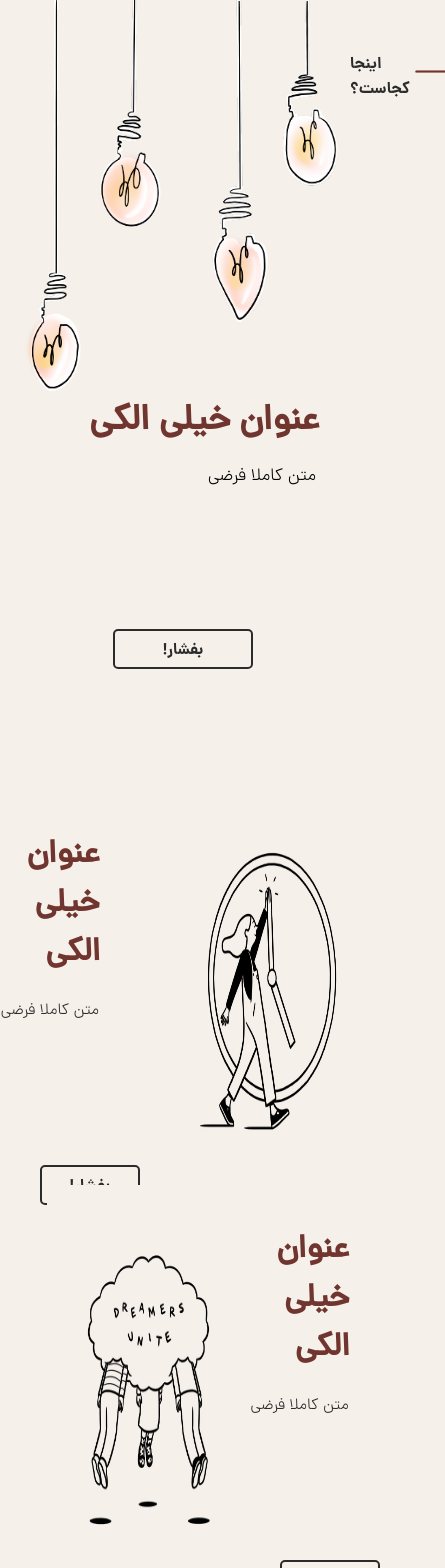
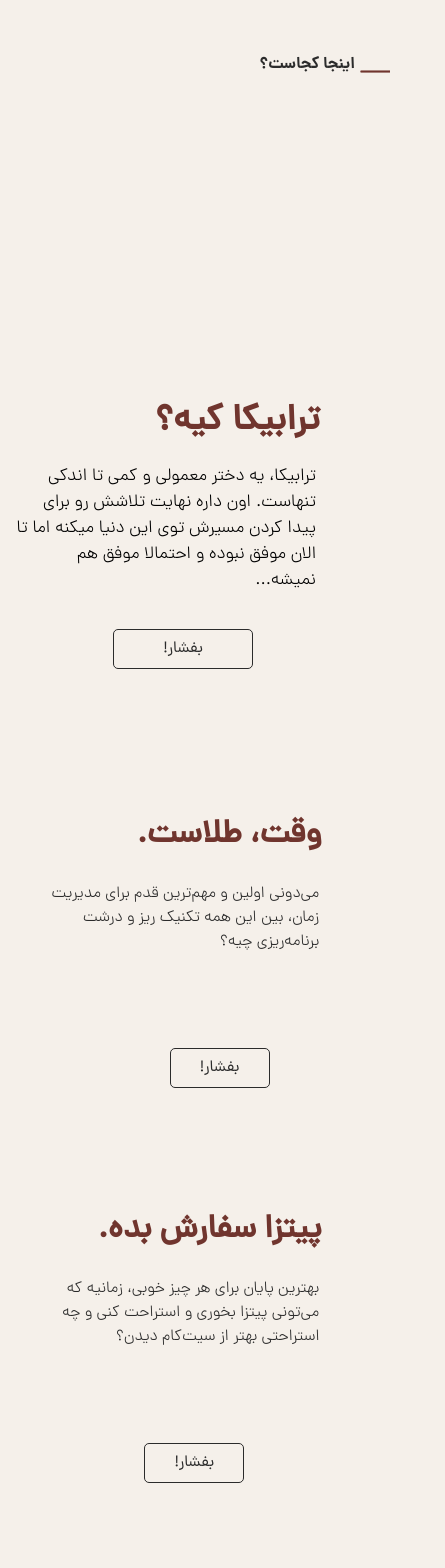
Before and after one commit to themaddie/butterfly-project, a React (Create React App) app in the folder butterfly/: page / in a window 390 px wide. Shown: the top 1568 px of the page, 445 px wide, since content can reach past the window. Built offline with nearby package versions, Linux system fonts and the light colour scheme.

Commit message:
Set some basic content & Fix responsive

```diff
--- a/butterfly/src/Components/About.js
+++ b/butterfly/src/Components/About.js
@@ -8,8 +8,8 @@ import aboutIndex from '../Images/aboutIndex.png';
 import navLine from '../Images/headerLine.png';
 
 const About = () => {
-    const [aboutTitle, setAboutTitle] = useState("عنوان خیلی الکی");
-    const [aboutDes, setAboutDes] = useState("متن کاملا فرضی");
+    const [aboutTitle, setAboutTitle] = useState("اینجا رو کی ساخته؟");
+    const [aboutDes, setAboutDes] = useState("همانطور که قبلا ذکر شد، اینجا توسط کسی که اندکی تنها و بسیار آشفته است، ساخته شده.");
     return (
         <div className={Style.container}>
             <header>
--- a/butterfly/src/Components/Bazinga.js
+++ b/butterfly/src/Components/Bazinga.js
@@ -7,8 +7,8 @@ import Style from '../Styles/Bazinga.module.css';
 import bazingaIndex from '../Images/bazingaIndex.JPG';
 
 const Bazinga = () => {
-    const [bazingaTitle, setBazingaTitle] = useState("عنوان خیلی الکی");
-    const [bazingaDes, setBazingaDes] = useState("متن کاملا فرضی");
+    const [bazingaTitle, setBazingaTitle] = useState("پیتزا سفارش بده.");
+    const [bazingaDes, setBazingaDes] = useState("بهترین پایان برای هر چیز خوبی، زمانیه که می‌تونی پیتزا بخوری و استراحت کنی و چه استراحتی بهتر از سیت‌کام دیدن؟");
     return (
         <div className={Style.container}>
             <img className={Style.bazingaIndex} src={bazingaIndex} />
--- a/butterfly/src/Components/Plot.js
+++ b/butterfly/src/Components/Plot.js
@@ -7,8 +7,8 @@ import Style from '../Styles/Plot.module.css';
 import plotIndex from '../Images/plotIndex.png';
 
 const Plot = () => {
-    const [plotTitle, setPlotTitle] = useState("عنوان خیلی الکی");
-    const [plotDes, setPlotDes] = useState("متن کاملا فرضی");
+    const [plotTitle, setPlotTitle] = useState("وقت، طلاست.");
+    const [plotDes, setPlotDes] = useState("می‌دونی اولین و مهم‌ترین قدم برای مدیریت زمان، بین این همه تکنیک ریز و درشت برنامه‌ریزی چیه؟");
     return (
         <div className={Style.container}>
             <div className={Style.plotContainer}>
--- a/butterfly/src/Components/Torabiika.js
+++ b/butterfly/src/Components/Torabiika.js
@@ -5,8 +5,8 @@ import { Link } from 'react-router-dom';
 import Style from '../Styles/Torabiika.module.css';
 
 const Torabiika = () => {
-    const [torabiikaTitle, setTorabiikaTitle] = useState("عنوان خیلی الکی");
-    const [torabiikaDes, setTorabiikaDes] = useState("متن کاملا فرضی")
+    const [torabiikaTitle, setTorabiikaTitle] = useState("ترابیکا کیه؟");
+    const [torabiikaDes, setTorabiikaDes] = useState("ترابیکا، یه دختر معمولی و کمی تا اندکی تنهاست. اون داره نهایت تلاشش رو برای پیدا کردن مسیرش توی این دنیا میکنه اما تا الان موفق نبوده و احتمالا موفق هم نمیشه...");
     return (
         <div className={Style.container}>
             <h1 className={Style.torabiikaTitle}>{torabiikaTitle}</h1>
--- a/butterfly/src/Styles/About.module.css
+++ b/butterfly/src/Styles/About.module.css
@@ -24,7 +24,7 @@
 }
 
 .navButton:hover {
-  color: #70352E;
+  color: #70352e;
 }
 
 .container main {
@@ -45,7 +45,7 @@
 
 .aboutTitle {
   font-size: 2.2rem;
-  color: #70352E;
+  color: #70352e;
   margin: 20% 25% 0 0;
   font-family: "Dana-Medium";
 }
@@ -56,3 +56,12 @@
   margin: 3% 26% 0 0;
   font-family: "Dana-Light";
 }
+
+@media only screen and (max-width: 850px) {
+  .aboutTitle {
+    font-size: 1.5rem;
+  }
+  .aboutDes {
+    font-size: 1rem;
+  }
+}
--- a/butterfly/src/Styles/Bazinga.module.css
+++ b/butterfly/src/Styles/Bazinga.module.css
@@ -18,12 +18,13 @@
 }
 
 .bazingaTitle {
-  color: #70352E;
+  color: #70352e;
   font-size: 2rem;
   font-family: "Dana-Medium";
 }
 
 .bazingaDes {
+  width: 300px;
   height: 150px;
   font-size: 1rem;
   color: #2b2b2b;
@@ -43,13 +44,24 @@
   text-align: center;
   text-decoration: none;
   box-sizing: border-box;
-  font-family: "Dana-Bold";
-  border: 2px solid #2b2b2b;
+  border: 1.5px solid #2b2b2b;
   background-color: #f5f0ea;
 }
 
 .bazingaBtn:hover {
   border: none;
   color: #f5f0ea;
-  background-color: #70352E;
+  background-color: #70352e;
 }
+
+@media only screen and (max-width: 850px) {
+  .bazingaIndex {
+    display: none;
+  }
+  .container {
+    justify-content: center;
+  }
+  .bazingaContainer {
+    margin: 0;
+  }
+}
--- a/butterfly/src/Styles/Header.module.css
+++ b/butterfly/src/Styles/Header.module.css
@@ -8,7 +8,7 @@
 .headIcon {
   margin: 0;
   padding: 0;
-  width: 350px;
+  width: 25%;
   height: 100%;
 }
 
@@ -32,5 +32,15 @@
 }
 
 .navButton:hover {
-  color: #70352E;
+  color: #70352e;
 }
+
+@media only screen and (max-width: 850px) {
+  .headIcon {
+    display: none;
+  }
+
+  .container {
+    flex-direction: row-reverse;
+  }
+}
--- a/butterfly/src/Styles/Plot.module.css
+++ b/butterfly/src/Styles/Plot.module.css
@@ -18,12 +18,13 @@
 }
 
 .plotTitle {
-  color: #70352E;
+  color: #70352e;
   font-size: 2rem;
   font-family: "Dana-Medium";
 }
 
 .plotDes {
+  width: 300px;
   height: 150px;
   font-size: 1rem;
   margin-right: 1%;
@@ -43,13 +44,24 @@
   text-align: center;
   text-decoration: none;
   box-sizing: border-box;
-  font-family: "Dana-Bold";
-  border: 2px solid #2b2b2b;
+  border: 1.5px solid #2b2b2b;
   background-color: #f5f0ea;
 }
 
 .plotBtn:hover {
   border: none;
   color: #f5f0ea;
-  background-color: #70352E;
+  background-color: #70352e;
 }
+
+@media only screen and (max-width: 850px) {
+  .plotIndex {
+    display: none;
+  }
+  .container {
+    justify-content: center;
+  }
+  .plotContainer {
+    margin: 0;
+  }
+}
--- a/butterfly/src/Styles/Torabiika.module.css
+++ b/butterfly/src/Styles/Torabiika.module.css
@@ -6,12 +6,13 @@
 
 .torabiikaTitle {
   margin: 0 18%;
-  color: #70352E;
+  color: #70352e;
   font-size: 2.2rem;
   font-family: "Dana-Medium";
 }
 
 .torabiikaDes {
+  width: 750px;
   height: 150px;
   margin: 15px 19%;
   font-size: 1.1rem;
@@ -30,13 +31,18 @@
   text-align: center;
   text-decoration: none;
   box-sizing: border-box;
-  font-family: "Dana-Bold";
-  border: 2px solid #2b2b2b;
+  border: 1.5px solid #2b2b2b;
   background-color: #f5f0ea;
 }
 
 .torabiikaBtn:hover {
   border: none;
   color: #f5f0ea;
-  background-color: #70352E;
+  background-color: #70352e;
 }
+
+@media only screen and (max-width: 850px) {
+  .torabiikaDes {
+    width: 300px;
+  }
+}
```
Also changed, not shown: 1 other file (tests, documents, lock files or other folders).
